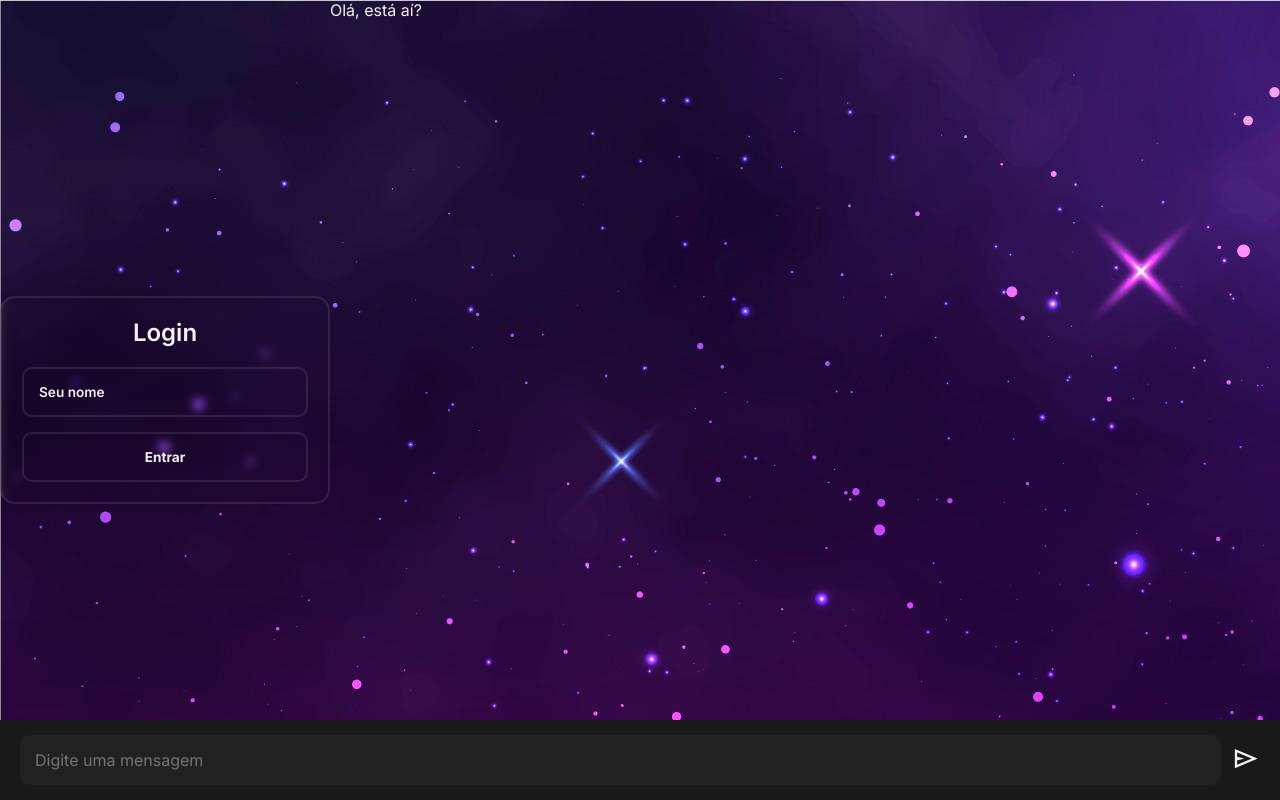
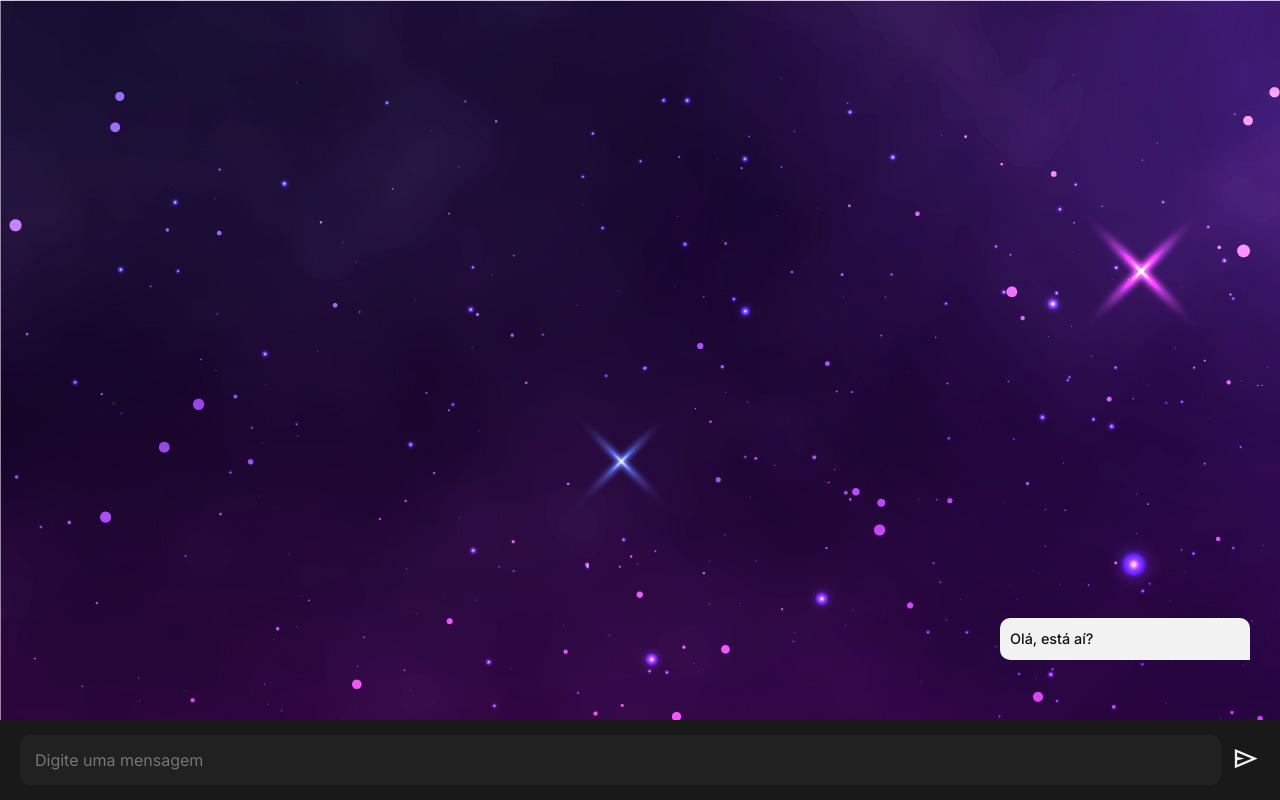
Before and after one commit to Gui-Hornig/Construindo_um_APP, a plain HTML site: page Chat_TempoReal/frontend/index.html in a window 1280 px wide. Drawn offline with nearby package versions, Linux system fonts and the light colour scheme.

Commit message:
style:Update

```diff
--- a/Chat_TempoReal/frontend/css/style.css
+++ b/Chat_TempoReal/frontend/css/style.css
@@ -40,7 +40,7 @@ body {
     color: #f2f2f2;
     border-radius: 15px;
     padding: 20px;
-
+    display: none;
 }
 
 .login > h2 {
@@ -103,6 +103,10 @@ body {
 
 .chat__messages {
     flex-grow: 1;
+    padding: 30px 30px 90px;
+    display: flex;
+    flex-direction: column;
+    justify-content: flex-end;
 }
 
 .chat__form {
@@ -147,3 +151,23 @@ body {
 .chat__input:focus {
     outline: 1px solid #f2f2f2;
 }
+/*---BALÃO DE MENSAGENS---*/
+
+.chat__messages > div{
+    padding: 10px;
+    width: 100%;
+    max-width: 250px;
+    font-size: 0.9rem;
+    font-weight: 500;
+    margin-bottom: 15px;
+    line-height: 22px;
+}
+
+
+.message--self{
+
+    background-color: #f2f2f2;
+    color: #121212;
+    border-radius: 10px 10px 0px 10px;
+    align-self: flex-end;
+}
--- a/Chat_TempoReal/frontend/index.html
+++ b/Chat_TempoReal/frontend/index.html
@@ -26,6 +26,10 @@
 
                 <div class="message--self">Olá, está aí?</div>
 
+                <div class="message-other">
+
+                </div>
+
             </section>
 
             <form class="chat__form">
```
